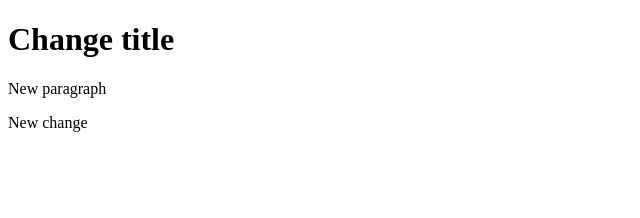
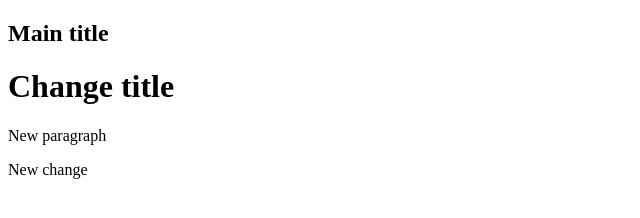
Before and after one commit to vfaconi/git, a plain HTML site: page index.html in a window 1280 px wide. Shown: the whole page, without its empty margins (0-640 px from the left). Drawn offline with Linux system fonts and the light colour scheme.

Commit message:
add new title

```diff
--- a/index.html
+++ b/index.html
@@ -4,9 +4,11 @@
 
     </head>
     <body>
+        <h2>Main title</h2>
         <h1>Change title</h1>
         <p>New paragraph</p>
         <p>New change</p>
+
     </body>
 
 
```
